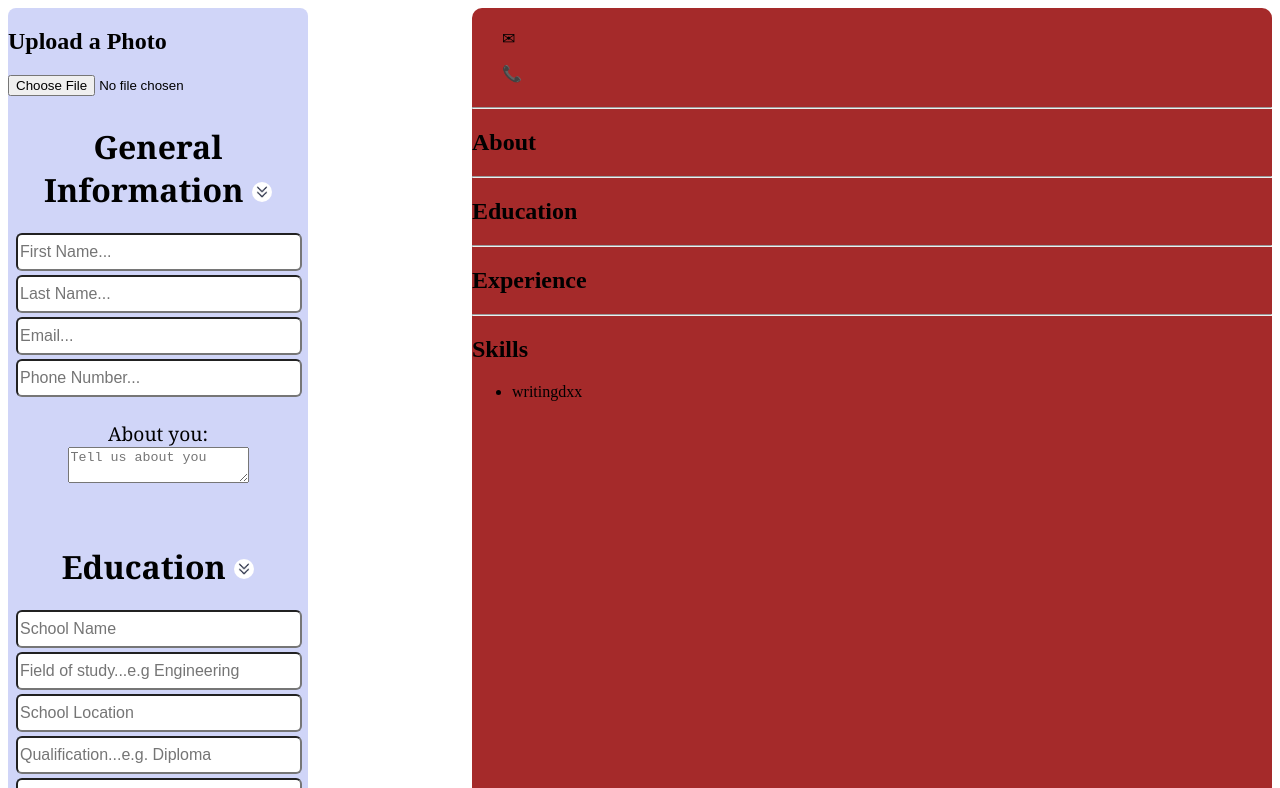
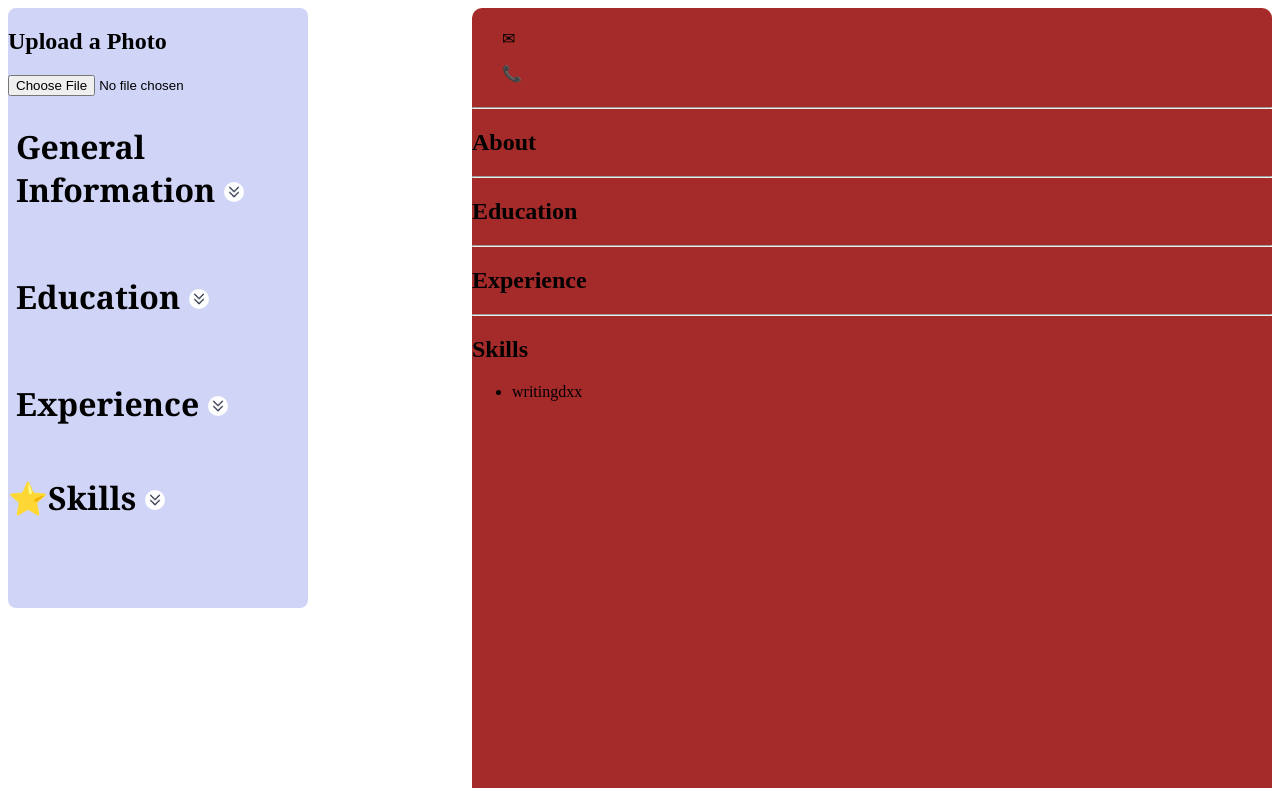
Before and after one commit to Olive-Njoroge/Cv-Project, a React (Vite) app: page / in a window 1280 px wide. Shown: the top 788 px of the page. Built offline with nearby package versions, Linux system fonts and the light colour scheme.

Commit message:
A lot of additions and changes

```diff
--- a/src/Cv.jsx
+++ b/src/Cv.jsx
@@ -8,6 +8,10 @@ function Cv(){
     const [isSkillInputVisisble, setIsSkillInputVisible] = useState(false);//toggles visibility
     const [photo, setPhoto] = useState(null);
     const [about, setAbout] = useState("");
+    const [showInputs, setShowInputs] = useState(false);
+    const [showOutputs, setShowOutputs] = useState(false);
+    const [displayInputs, setDisplayInputs] = useState(false);
+    const [skillOutputs, setSkillOutputs] = useState(false);
 
     const handlePhotoChange = (e) => {
         const file = e.target.files[0];  // Get the selected file
@@ -96,6 +100,7 @@ function Cv(){
         setAbout(e.target.value);
     }
 
+
     return(
         <>
         <div className="cv-container">
@@ -114,63 +119,79 @@ function Cv(){
 
 
             <div className="general-information">
-            <h1>General Information {<img src={arrowDown}></img>}</h1>
+            <h1 onClick={() => setDisplayInputs(!displayInputs)} style={{ cursor: "pointer" }}>
+                General Information {<img src={arrowDown}></img>}</h1>
+            {displayInputs && (
+        <>
 
-            {/*<p>First Name: {name.fName}</p>*/}
             <input type='text' value={name.fName} onChange={addFname} placeholder='First Name...' required/>
-            {/*<p>Last Name: {name.lName}</p>*/}
             <input type='text' value={name.lName} onChange={addLname} placeholder='Last Name...' required/>
-            {/*<p>Email: {name.email}</p>*/}
             <input type="email" value={name.email} onChange={addEmail} placeholder='Email...' required/>
-            {/*<p>Phone Number: {name.number}</p>*/}
             <input value={name.number} onChange={addPhoneNumber} placeholder='Phone Number...' required/>
-
-            <div className="about-self">
             <p>About you: {about}</p>
             <textarea onChange={enterAbout} placeholder='Tell us about you'></textarea>
+        </>
+        )}
 
-        </div>
         </div>
 
 
 
-        <div className="educational-experience">
+       {/*} <div className="educational-experience">
             <h1>Education {<img src={arrowDown}></img>}</h1>
-            {/*<p>School Name: {school.name}</p>*/}
             <input type="text" value={school.name} onChange={addSchoolName} placeholder='School Name'/>
-            {/*<p>Field of study: {school.study}</p>*/}
             <input type="text" value={school.study} onChange={addFieldOfStudy} placeholder='Field of study...e.g Engineering'/>
-            {/*<p>School Location: {school.location}</p>*/}
             <input type="text" value={school.location} onChange={addSchoolLocation} placeholder='School Location'/>
-            {/*<p>Qualification: {school.qualification}</p>*/}
             <input type="text" value={school.qualification} onChange={addQualification} placeholder='Qualification...e.g. Diploma' />
-            {/*<p>Graduation Year: {school.graduation}</p>*/}
             <input type="text" value={school.graduation} onChange={addGraduationYear} placeholder='Graduation Year'/>
             <button>Add</button>
             <button>Submit</button>
-        </div>
+
+
+        </div>*/}
+
+         <div className="educational-experience">
+      {/* Clicking the H1 toggles visibility */}
+      <h1 onClick={() => setShowInputs(!showInputs)} style={{ cursor: "pointer" }}>
+        Education <img src={arrowDown} alt="Toggle" />
+      </h1>
+
+      {/* Conditionally render inputs */}
+      {showInputs && (
+        <>
+          <input type="text" value={school.name} onChange={addSchoolName} placeholder="School Name" />
+          <input type="text" value={school.study} onChange={addFieldOfStudy} placeholder="Field of study...e.g Engineering" />
+          <input type="text" value={school.location} onChange={addSchoolLocation} placeholder="School Location" />
+          <input type="text" value={school.qualification} onChange={addQualification} placeholder="Qualification...e.g. Diploma" />
+          <input type="text" value={school.graduation} onChange={addGraduationYear} placeholder="Graduation Year" />
+          <button>Add</button>
+          <button>Submit</button>
+        </>
+      )}
+    </div>
 
         <div className="practical-experience">
-            <h1>Experience {<img src={arrowDown}></img>}</h1>
-            {/*<p>Job Title: {job.job}</p>*/}
+            <h1 onClick={() => setShowOutputs(!showOutputs)} style={{ cursor: "pointer" }}>
+                Experience {<img src={arrowDown}></img>}</h1>
+            {showOutputs && (
+                <>
             <input type="text" value={job.job} onChange={addJob} placeholder='Job Title'/>
-            {/*<p>Employer: {job.employer}</p>*/}
             <input type="text"  value={job.employer} onChange={addEmployer} placeholder='Employer'/>
-            {/*<p>Start Date: {job.startDate}</p>*/}
             <input type="text" value={job.startDate} onChange={addStartDate} placeholder='Start Date'/>
-            {/*<p>End Date: {job.endDate}</p>*/}
             <input type="text" value={job.endDate} onChange={addEndDate} placeholder='End Date' />
-            {/*<p>City: {job.city}</p>*/}
             <input type="text" value={job.city} onChange={addCity} placeholder='City' />
-            {/*<p>Country: {job.country}</p>*/}
             <input type="text" value={job.country} onChange={addCountry} placeholder='Country'/>
             <button>Add</button>
             <button>Submit</button>
+            </>
+            )}
         </div>
 
         <div className="skills">
-            <h1>⭐Skills {<img src={arrowDown}></img>}</h1>
-
+            <h1 onClick={() => setSkillOutputs(!skillOutputs)} style={{ cursor: "pointer" }}>
+                ⭐Skills {<img src={arrowDown}></img>}</h1>
+            {skillOutputs && (
+                <>
 
                 <ul>
                 {skills.map((skill, index) =>
@@ -180,17 +201,24 @@ function Cv(){
             {isSkillInputVisisble && (
                 <div className='add-skill-input'><input type="text" id='newSkill' />
             <button onClick={addSkill}>+</button>
+
+
+
             </div>
             )}
 
             <button>Add</button>
             <button>Submit</button>
 
+
+
             </div>
 
 
 
             <button onClick={toggleSkillInput}>+ Add Skill</button>
+            </>
+            )}
         </div>
         </div>
 
@@ -220,6 +248,8 @@ function Cv(){
             <p>{school.qualification}</p>
             <p>{school.graduation}</p>
             <hr/>
+
+
 
             <h2>Experience</h2>
             <p>{job.job}</p>
--- a/src/index.css
+++ b/src/index.css
@@ -4,11 +4,12 @@
     /*margin: 0 auto;
     padding: 20px;*/
     border-radius: 8px;
+    height: 600px;
 }
 
 .general-information{
     font-family: Cambria, Cochin, Georgia, Times, 'Times New Roman', serif;
-    text-align: center;
+    text-align: left;
     /*background-color: blue;*/
     border-radius: 8px;
     padding: 8px;
@@ -39,11 +40,11 @@
 
 .educational-experience{
     font-family: Cambria, Cochin, Georgia, Times, 'Times New Roman', serif;
-    text-align: center;
+    text-align: left;
     /*background-color: blue;*/
     border-radius: 8px;
     padding: 8px;
-    margin-top: 20px;
+    margin-top: 5px;
 }
 
 
@@ -54,11 +55,11 @@
 
 .practical-experience{
     font-family: Cambria, Cochin, Georgia, Times, 'Times New Roman', serif;
-    text-align: center;
+    text-align: left;
     /*background-color: blue;*/
     border-radius: 8px;
     padding: 8px;
-    margin-top: 20px;
+    margin-top: 5px;
 }
 
 
@@ -115,10 +116,13 @@ body.blur-background{
     border-radius: 10px;
     width: 800px;
     color: black;
+    height: 100vh;
 }
 
-img{
+.general img{
     border-radius: 50%;
+    height: 100px;
+    width: 100px;
 }
 
 .general{
@@ -133,4 +137,5 @@ img{
 img{
     height: 20px;
     width: 20px;
+    border-radius: 50%;
 }
```
